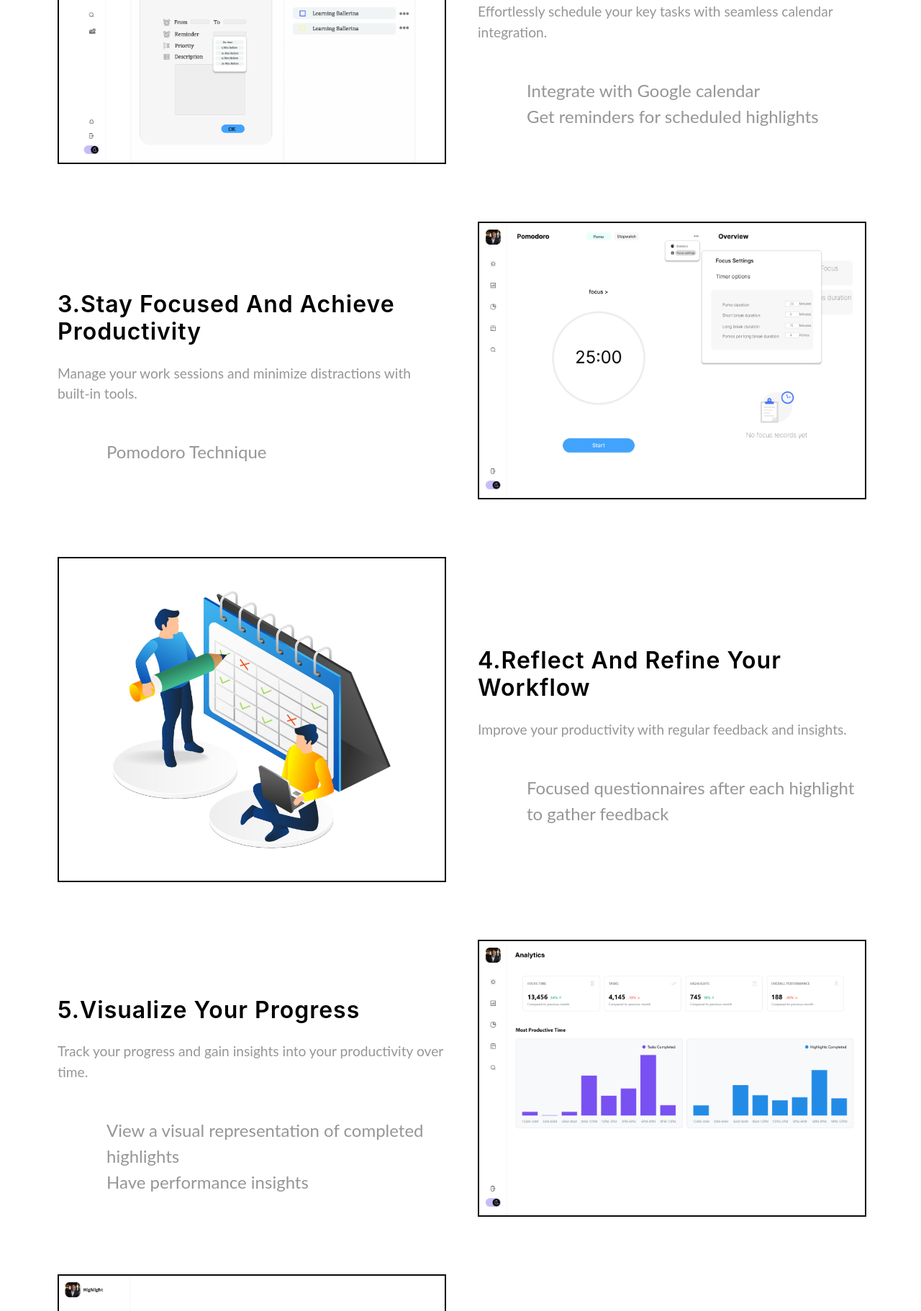
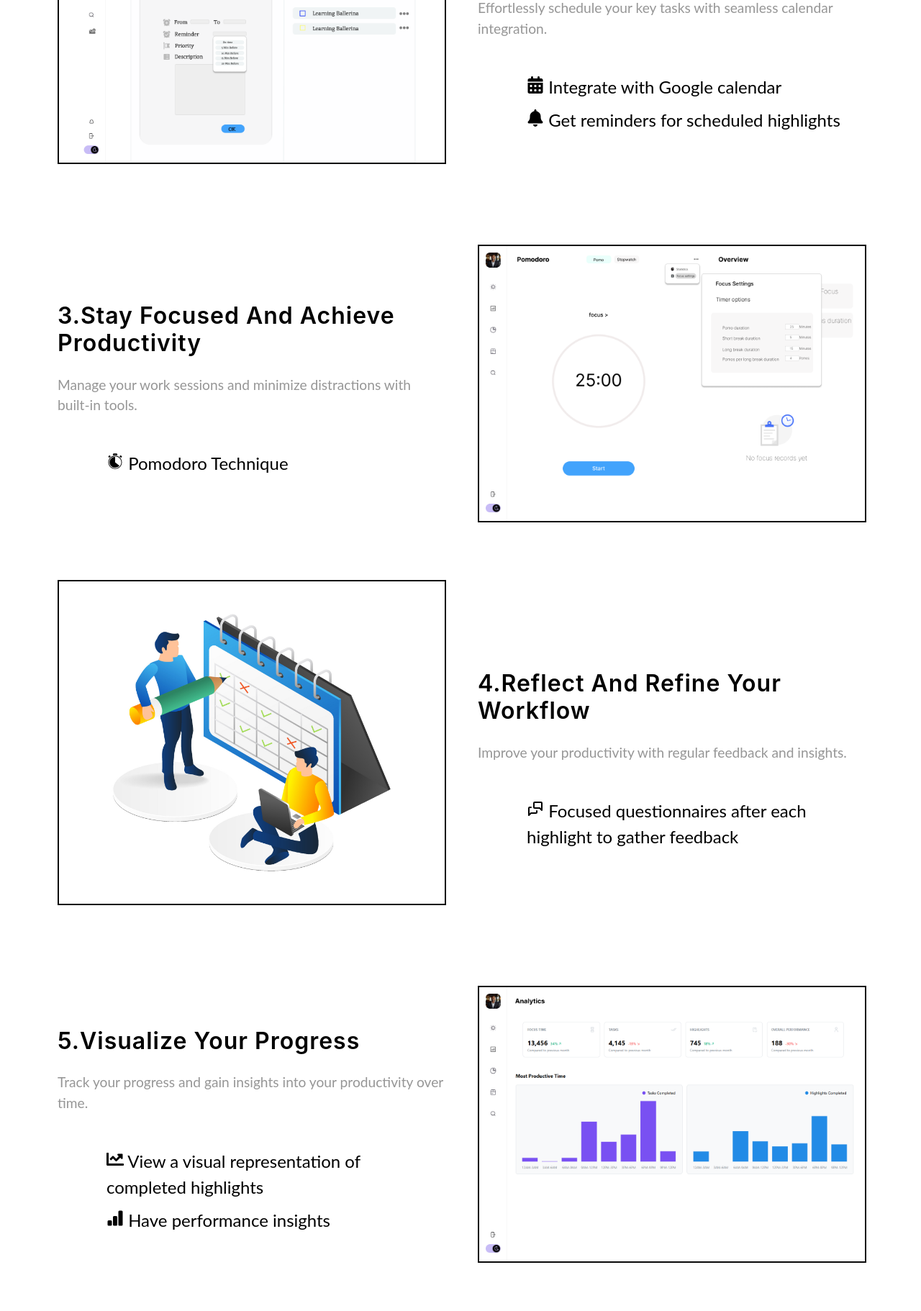
Before and after one commit to nipunayf/highlights, a Next.js app in the folder src/landingpage/: page /features in a window 1280 px wide. Shown: the part 753-2575 px from the top of the page at 72% size. Built offline with nearby package versions, Linux system fonts and the light colour scheme.

Commit message:
Feature page Icons added

```diff
--- a/src/landingpage/src/components/features/Features.scss
+++ b/src/landingpage/src/components/features/Features.scss
@@ -134,346 +134,8 @@
     }
 }
 
-.feature3 {
-    background-color: var(--black);
-    padding-block: 5rem;
-
-    &_container {
-        display: grid;
-        grid-template-columns: repeat(2, 1fr);
-        align-items: center;
-        gap: 3rem;
-        background-position: center;
-        background-size: 50%;
-        background-repeat: no-repeat;
-
-        @include respond(tab-port){
-            grid-template-columns: 2fr;
-            background: none;
-        }
-
-    }
-
-    &_right img {
-        width: 100%;
-        height: 50%;
-        // margin-top: 5rem;
-        border: 2px solid #080808;
-        margin-bottom: 5rem;
-
-        @include respond(tab-port){
-            width: 80%;
-            margin-inline: auto;
-        }
-    }
-
-    &_left h3 {
-        color: black;
-        text-transform: capitalize;
-        font-size: 2rem;
-        letter-spacing: 1px;
-        font-weight: 600;
-        line-height: 1.2;
-        // align-items: center;
-
-        @include respond(phone){
-            font-size: 2.4rem;
-        }
-    }
-
-    &_left p {
-        font-size: 1.2rem;
-        margin-block: 1.5rem 2.5rem;
-        line-height: 1.5;
-    }
-
-    &_left ul {
-        padding-left: 20px;
-        list-style-type: disc;
-        font-size: 1.5rem;
-        line-height: 1.5;
-        margin-bottom: 2rem;
-        margin-top: 3rem;
-        margin-left: 3rem;
-    }
+li {
+    margin-bottom: 10px;
+    text-align: left;
+    color: black;
 }
-
-.feature4 {
-    background-color: var(--black);
-    padding-block: 5rem;
-
-    &_container {
-        display: grid;
-        grid-template-columns: repeat(2, 1fr);
-        align-items: center;
-        gap: 3rem;
-        background-position: center;
-        background-size: 50%;
-        background-repeat: no-repeat;
-
-        @include respond(tab-port){
-            grid-template-columns: 2fr;
-            background: none;
-        }
-
-        @include respond(phone) {
-            display: flex;
-            flex-direction: column-reverse;
-        }
-    }
-
-    &_left img {
-        width: 100%;
-        height: 50%;
-        // margin-top: 5rem;
-        border: 2px solid #080808;
-        margin-bottom: 5rem;
-
-        @include respond(tab-port){
-            width: 80%;
-            margin-inline: auto;
-        }
-    }
-
-    &_right h3 {
-        color: black;
-        text-transform: capitalize;
-        font-size: 2rem;
-        letter-spacing: 1px;
-        font-weight: 600;
-        line-height: 1.2;
-        // align-items: center;
-
-        @include respond(phone){
-            font-size: 2.4rem;
-        }
-    }
-
-    &_right p {
-        font-size: 1.2rem;
-        margin-block: 1.5rem 2.5rem;
-        line-height: 1.5;
-    }
-
-    &_right ul {
-        padding-left: 20px;
-        list-style-type: disc;
-        font-size: 1.5rem;
-        line-height: 1.5;
-        margin-bottom: 2rem;
-        margin-top: 3rem;
-        margin-left: 3rem;
-    }
-}
-
-.feature5 {
-    background-color: var(--black);
-    padding-block: 5rem;
-
-    &_container {
-        display: grid;
-        grid-template-columns: repeat(2, 1fr);
-        align-items: center;
-        gap: 3rem;
-        background-position: center;
-        background-size: 50%;
-        background-repeat: no-repeat;
-
-        @include respond(tab-port){
-            grid-template-columns: 2fr;
-            background: none;
-        }
-
-    }
-
-    &_right img {
-        width: 100%;
-        height: 50%;
-        // margin-top: 5rem;
-        border: 2px solid #080808;
-        margin-bottom: 5rem;
-
-        @include respond(tab-port){
-            width: 80%;
-            margin-inline: auto;
-        }
-    }
-
-    &_left h3 {
-        color: black;
-        text-transform: capitalize;
-        font-size: 2rem;
-        letter-spacing: 1px;
-        font-weight: 600;
-        line-height: 1.2;
-        // align-items: center;
-
-        @include respond(phone){
-            font-size: 2.4rem;
-        }
-    }
-
-    &_left p {
-        font-size: 1.2rem;
-        margin-block: 1.5rem 2.5rem;
-        line-height: 1.5;
-    }
-
-    &_left ul {
-        padding-left: 20px;
-        list-style-type: disc;
-        font-size: 1.5rem;
-        line-height: 1.5;
-        margin-bottom: 2rem;
-        margin-top: 3rem;
-        margin-left: 3rem;
-    }
-}
-
-.feature6 {
-    background-color: var(--black);
-    padding-block: 5rem;
-
-    &_container {
-        display: grid;
-        grid-template-columns: repeat(2, 1fr);
-        align-items: center;
-        gap: 3rem;
-        background-position: center;
-        background-size: 50%;
-        background-repeat: no-repeat;
-
-        @include respond(tab-port){
-            grid-template-columns: 2fr;
-            background: none;
-        }
-
-        @include respond(phone) {
-            display: flex;
-            flex-direction: column-reverse;
-        }
-    }
-
-    &_left img {
-        width: 100%;
-        height: 50%;
-        // margin-top: 5rem;
-        border: 2px solid #080808;
-        margin-bottom: 5rem;
-
-        @include respond(tab-port){
-            width: 80%;
-            margin-inline: auto;
-        }
-    }
-
-    &_right h3 {
-        color: black;
-        text-transform: capitalize;
-        font-size: 2rem;
-        letter-spacing: 1px;
-        font-weight: 600;
-        line-height: 1.2;
-        // align-items: center;
-
-        @include respond(phone){
-            font-size: 2.4rem;
-        }
-    }
-
-    &_right p {
-        font-size: 1.2em;
-        margin-block: 1.5rem 2.5rem;
-        line-height: 1.5;
-    }
-
-    &_right ul {
-        padding-left: 20px;
-        list-style-type: disc;
-        font-size: 1.5rem;
-        line-height: 1.5;
-        margin-bottom: 2rem;
-        margin-top: 3rem;
-        margin-left: 3rem;
-    }
-}
-
-
-// @import "../../styles/mixin.scss";
-
-// ul {
-//     padding-left: 20px;
-//     list-style-type: disc;
-//     font-size: 1.5rem;
-//     line-height: 1.5;
-//     margin-bottom: 2rem;  // Adjust the margin as needed
-// }
-
-// .feature1,
-// .feature2,
-// .feature3,
-// .feature4,
-// .feature5,
-// .feature6 {
-//     background-color: var(--black);
-//     padding-block: 5rem;
-//     margin-bottom: 5rem;
-
-//     &_container {
-//         display: grid;
-//         grid-template-columns: repeat(2, 1fr);
-//         align-items: center;
-//         gap: 3rem;
-//         background-position: center;
-//         background-size: 50%;
-//         background-repeat: no-repeat;
-
-//         @include respond(tab-port){
-//             grid-template-columns: 1fr;
-//             background: none;
-//         }
-//     }
-
-//     &_right img {
-//         width: 100%;
-//         height: 50%;
-
-//         @include respond(tab-port){
-//             width: 80%;
-//             margin-inline: auto;
-//         }
-//     }
-
-//     &_left h3 {
-//         color: black;
-//         text-transform: capitalize;
-//         font-size: 2rem;
-//         letter-spacing: 1px;
-//         font-weight: 600;
-//         line-height: 1.2;
-
-//         @include respond(phone){
-//             font-size: 2.4rem;
-//         }
-//     }
-
-//     p {
-//         font-size: 1.5rem;
-//         margin-block: 1.5rem 2.5rem;
-//         line-height: 1.5;
-//     }
-// }
-
-// // Add a horizontal line or a gap between each feature
-// .wrapper {
-//     border-bottom: 1px solid #ccc;  // Adds a horizontal line
-//     margin-bottom: 2rem;  // Adds a gap
-//     padding-bottom: 2rem;  // Adjust the padding to avoid overlap with the next feature
-// }
-
-// // Ensure the last feature does not have an unnecessary bottom margin or border
-// .wrapper:last-child {
-//     border-bottom: none;
-//     margin-bottom: 0;
-//     padding-bottom: 0;
-// }
--- a/src/landingpage/src/components/features/Features.tsx
+++ b/src/landingpage/src/components/features/Features.tsx
@@ -12,6 +12,17 @@ import Img6 from '../../assests/feature6.png';
 import Aos from 'aos';
 import 'aos/dist/aos.css';
 import { useEffect } from 'react';
+import { FaList } from "react-icons/fa6";
+import { FaFilePen } from "react-icons/fa6";
+import { FaRotate } from "react-icons/fa6";
+import { FaCalendarDays } from "react-icons/fa6";
+import { FaBell } from "react-icons/fa6";
+import { GiStopwatch } from "react-icons/gi";
+import { TbMessages } from "react-icons/tb";
+import { FaChartLine } from "react-icons/fa";
+import { BsFillBarChartFill } from "react-icons/bs";
+import { TbBulbFilled } from "react-icons/tb";
+import { FaHospitalUser } from "react-icons/fa";
 
 const Features: React.FC = () => {
     useEffect(() => {
@@ -25,9 +36,9 @@ const Features: React.FC = () => {
                     <h3>1.Transform your tasks into Highlights</h3>
                     <p>Simplify your task management by converting your to-dos into focused highlights.</p>
                     <ul>
-                        <li>Integrate with To-Do lists (Google Tasks)</li>
-                        <li>Write down your highlights directly within the app</li>
-                        <li>Alternate highlights to match your changing priorities</li>
+                        <li><FaList /> Integrate with To-Do lists (Google Tasks)</li>
+                        <li><FaFilePen /> Write down your highlights directly within the app</li>
+                        <li><FaRotate /> Alternate highlights to match your changing priorities</li>
                     </ul>
                 </div>
                 <div className="feature1_right" data-aos="fade-left" >
@@ -44,66 +55,66 @@ const Features: React.FC = () => {
                     <h3>2.Never miss a highlight</h3>
                     <p>Effortlessly schedule your key tasks with seamless calendar integration.</p>
                     <ul>
-                        <li>Integrate with Google calendar</li>
-                        <li>Get reminders for scheduled highlights</li>
+                        <li><FaCalendarDays /> Integrate with Google calendar</li>
+                        <li><FaBell /> Get reminders for scheduled highlights</li>
                     </ul>
                 </div>
             </div>
 
-            <div className="feature3_container wrapper">
-                <div className="feature3_left" data-aos="zoom-in-up">
+            <div className="feature1_container wrapper">
+                <div className="feature1_left" data-aos="zoom-in-up">
                     <h3>3.Stay focused and achieve productivity</h3>
                     <p>Manage your work sessions and minimize distractions with built-in tools.</p>
                     <ul>
-                        <li>Pomodoro Technique</li>
+                        <li><GiStopwatch /> Pomodoro Technique</li>
                     </ul>
                 </div>
 
-                <div className="feature3_right" data-aos="fade-left">
+                <div className="feature1_right" data-aos="fade-left">
                     <Image src={Img3} alt="image3" />
                 </div>
             </div>
 
-            <div className="feature4_container wrapper">
-                <div className="feature4_left" data-aos="fade-right">
+            <div className="feature2_container wrapper">
+                <div className="feature2_left" data-aos="fade-right">
                     <Image src={Img4} alt="image4" />
                 </div>
 
-                <div className="feature4_right" data-aos="zoom-in-up">
+                <div className="feature2_right" data-aos="zoom-in-up">
                     <h3>4.Reflect and refine your workflow</h3>
                     <p>Improve your productivity with regular feedback and insights.</p>
                     <ul>
-                        <li>Focused questionnaires after each highlight to gather feedback </li>
+                        <li><TbMessages /> Focused questionnaires after each highlight to gather feedback </li>
                     </ul>
                 </div>
             </div>
 
-            <div className="feature5_container wrapper">
-                <div className="feature5_left" data-aos="zoom-in-up">
+            <div className="feature1_container wrapper">
+                <div className="feature1_left" data-aos="zoom-in-up">
                     <h3>5.Visualize your progress</h3>
                     <p>Track your progress and gain insights into your productivity over time.</p>
                     <ul>
-                        <li>View a visual representation of completed highlights</li>
-                        <li>Have performance insights</li>
+                        <li><FaChartLine /> View a visual representation of completed highlights</li>
+                        <li><BsFillBarChartFill /> Have performance insights</li>
                     </ul>
                 </div>
 
-                <div className="feature5_right" data-aos="fade-left">
+                <div className="feature1_right" data-aos="fade-left">
                     <Image src={Img5} alt="image5" />
                 </div>
             </div>
 
-            <div className="feature6_container wrapper">
-                <div className="feature6_left" data-aos="fade-right">
+            <div className="feature2_container wrapper">
+                <div className="feature2_left" data-aos="fade-right">
                     <Image src={Img6} alt="image6" />
                 </div>
 
-                <div className="feature6_right" data-aos="zoom-in-up">
+                <div className="feature2_right" data-aos="zoom-in-up">
                     <h3>6.Daily productivity boosters</h3>
                     <p>Boost your productivity with daily tips and personalized recommendations.</p>
                     <ul>
-                        <li>General daily productivity tips and best practices</li>
-                        <li>Personalized recommendations</li>
+                        <li><TbBulbFilled /> General daily productivity tips and best practices</li>
+                        <li><FaHospitalUser /> Personalized recommendations</li>
                     </ul>
                 </div>
             </div>
```
